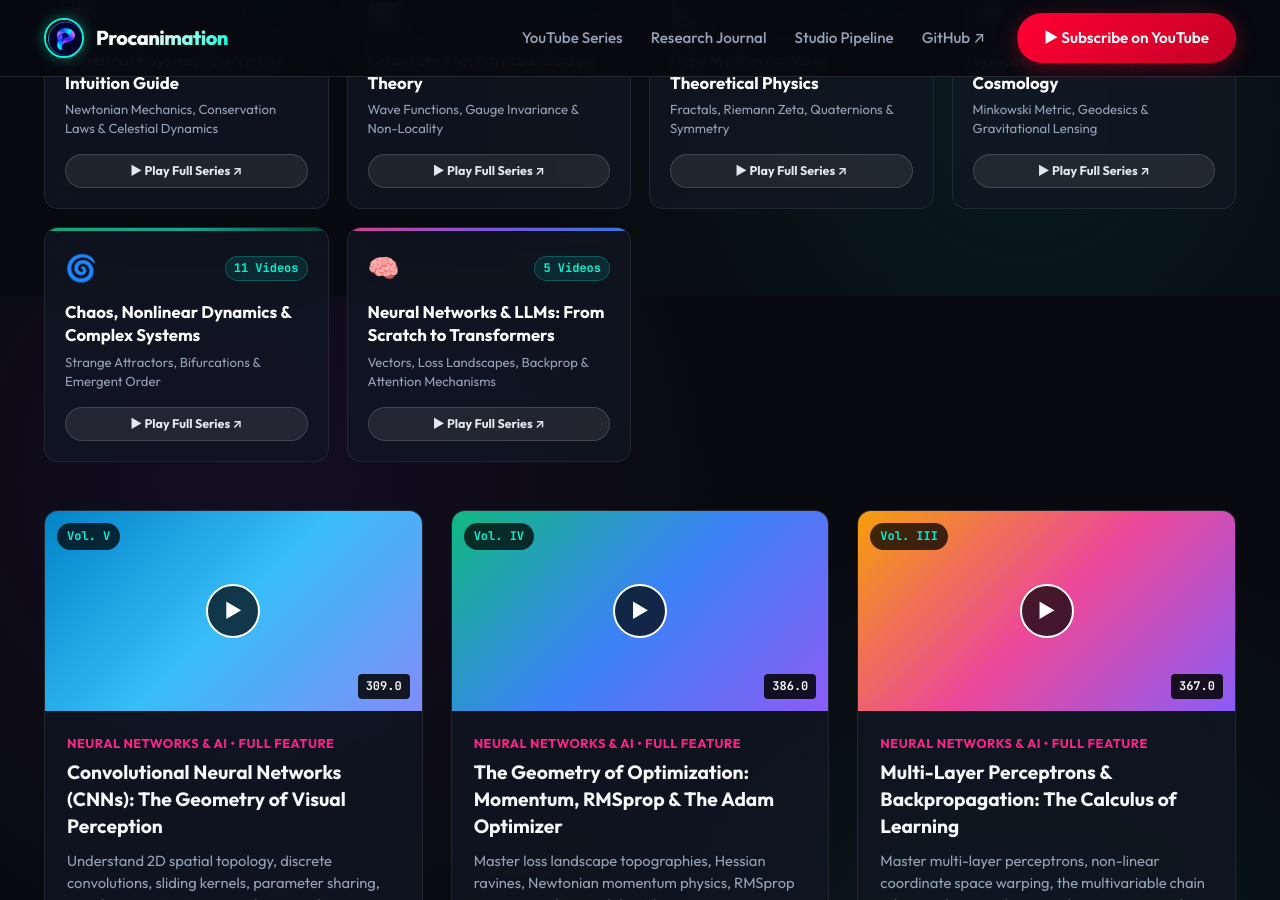
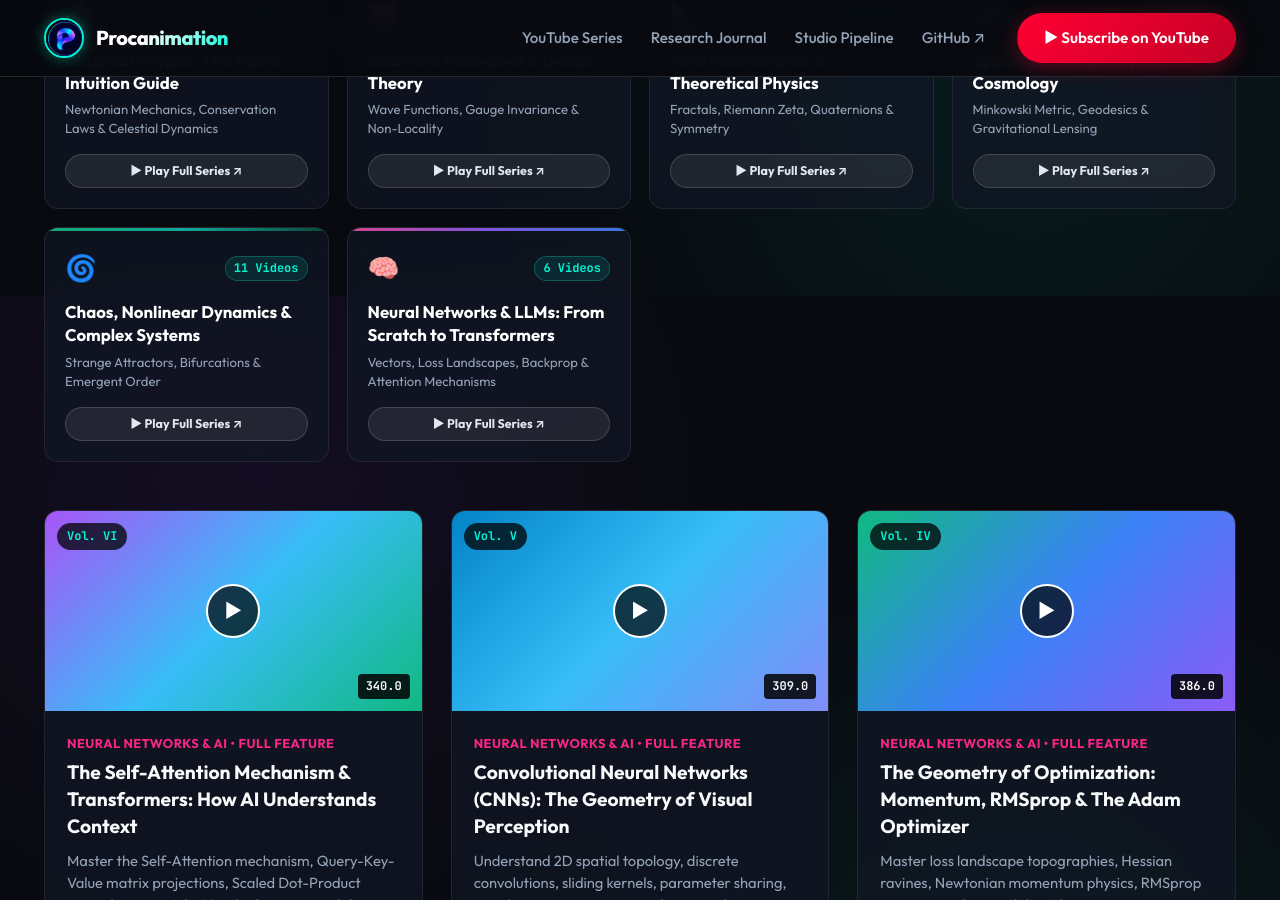
Before and after one commit to procanimation/procanimation.github.io, a Jekyll site: the page built from index.html, in a window 1280 px wide and 900 px high, scrolled down 1504 px. Built offline with Jekyll 4.4.1, drawn with Linux system fonts in a browser that asks for light colours; some of the changed text lies outside the part shown.

Commit message:
Update website catalog and playlist count for Vol. VI (6 Videos)

```diff
--- a/_data/playlists.yml
+++ b/_data/playlists.yml
@@ -36,7 +36,7 @@
 - id: PLaHff4gNkMF8
   title: 'Neural Networks & LLMs: From Scratch to Transformers'
   url: https://www.youtube.com/playlist?list=PLaHff4gNkMF8
-  count: 5 Videos
+  count: 6 Videos
   icon: 🧠
   tagline: Vectors, Loss Landscapes, Backprop & Attention Mechanisms
   gradient: 'linear-gradient(135deg, #ec4899 0%, #8b5cf6 50%, #3b82f6 100%)'
--- a/_data/youtube.yml
+++ b/_data/youtube.yml
@@ -1,3 +1,22 @@
+- id: 2pISVGtKrmc
+  title: 'The Self-Attention Mechanism & Transformers: How AI Understands Context'
+  series: Neural Networks & AI
+  format: Full Feature
+  duration: 05:40
+  badge: Vol. VI
+  video_url: https://www.youtube.com/watch?v=2pISVGtKrmc
+  article_url: /experiments/transformers-self-attention.html
+  gradient: 'linear-gradient(135deg, #a855f7 0%, #38bdf8 50%, #10b981 100%)'
+  description: Master the Self-Attention mechanism, Query-Key-Value matrix projections,
+    Scaled Dot-Product normalization, Multi-Head subspaces, and the Transformer architecture.
+  tags:
+  - Transformers
+  - Self-Attention
+  - LLM
+  - Attention Is All You Need
+  - Multi-Head Attention
+  - Deep Learning
+  - Machine Learning
 - id: Txxw2aFrZgc
   title: 'Convolutional Neural Networks (CNNs): The Geometry of Visual Perception'
   series: Neural Networks & AI
```
